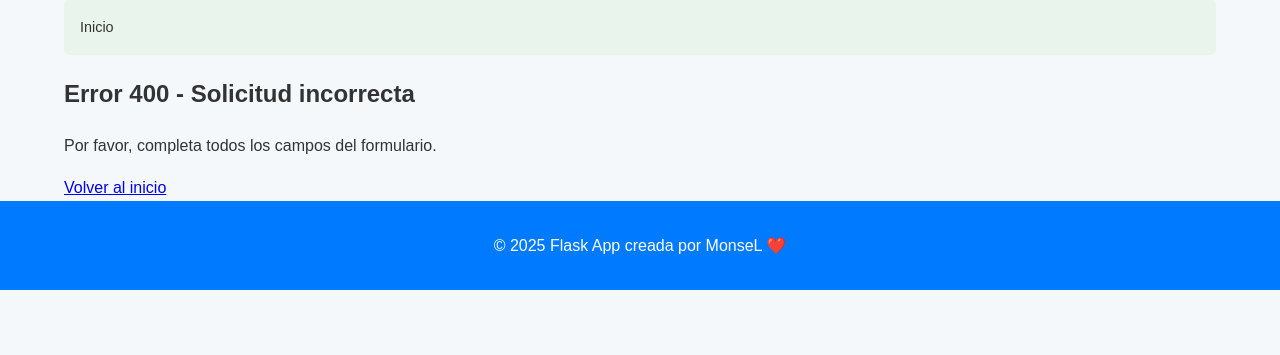
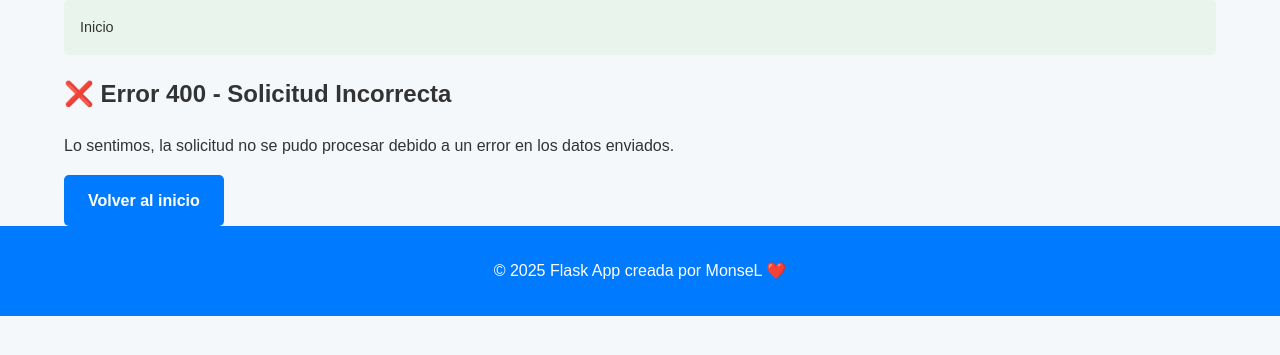
Before and after one commit to MonseLopez/Flask-app, a Flask app: template templates/400.html in a window 1280 px wide. Shown: the part 158-513 px from the top of the page. Run offline with Flask 3, Linux system fonts and the light colour scheme; the template is opened without the code that fills it, so the values that code supplies are empty.

Commit message:
Primera versión de mi Flask

```diff
--- a/app.py
+++ b/app.py
@@ -14,17 +14,26 @@ def form():
         birthdate = request.form.get('birthdate')
         gender = request.form.get('gender')
 
-        # Validación: Si falta algún campo, redirige a error 400
+        # Validación: Si falta algún campo, muestra error 400
         if not name or not email or not birthdate or not gender:
-            return render_template("400.html"), 400  # Retorna código de error 400 (Bad Request)
+            return render_template("400.html"), 400  # Error 400 - Bad Request
 
         return render_template("success.html", name=name)
 
-    return render_template('form.html')
+    return render_template("form.html")
 
+# Manejo de errores personalizados
 @app.errorhandler(400)
 def bad_request_error(error):
     return render_template("400.html"), 400
 
+@app.errorhandler(404)
+def not_found_error(error):
+    return render_template("404.html"), 404
+
+@app.errorhandler(500)
+def internal_server_error(error):
+    return render_template("500.html"), 500
+
 if __name__ == '__main__':
     app.run(debug=True)
--- a/templates/400.html
+++ b/templates/400.html
@@ -1,9 +1,11 @@
 {% extends "base.html" %}
 
-{% block title %}Error 400{% endblock %}
+{% block title %}Error 400 - Solicitud Incorrecta{% endblock %}
 
 {% block content %}
-    <h2>Error 400 - Solicitud incorrecta</h2>
-    <p>Por favor, completa todos los campos del formulario.</p>
-    <a href="{{ url_for('index') }}">Volver al inicio</a>
+<div class="error-page">
+    <h2>❌ Error 400 - Solicitud Incorrecta</h2>
+    <p>Lo sentimos, la solicitud no se pudo procesar debido a un error en los datos enviados.</p>
+    <a href="{{ url_for('index') }}" class="btn btn-primary">Volver al inicio</a>
+</div>
 {% endblock %}
```
Also changed, not shown: templates/404.html (added, +11 -0 lines), templates/500.html (added, +11 -0 lines).
